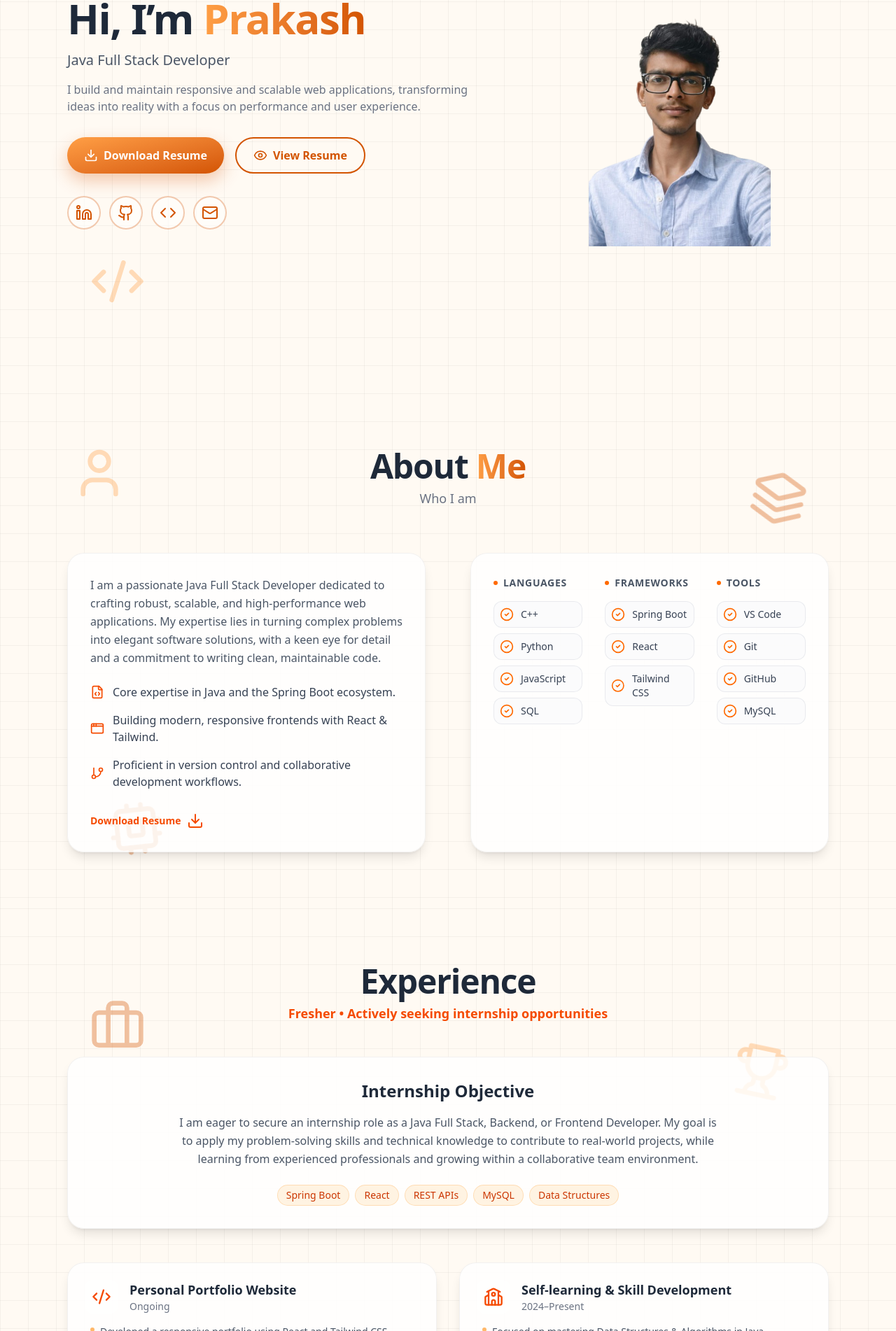
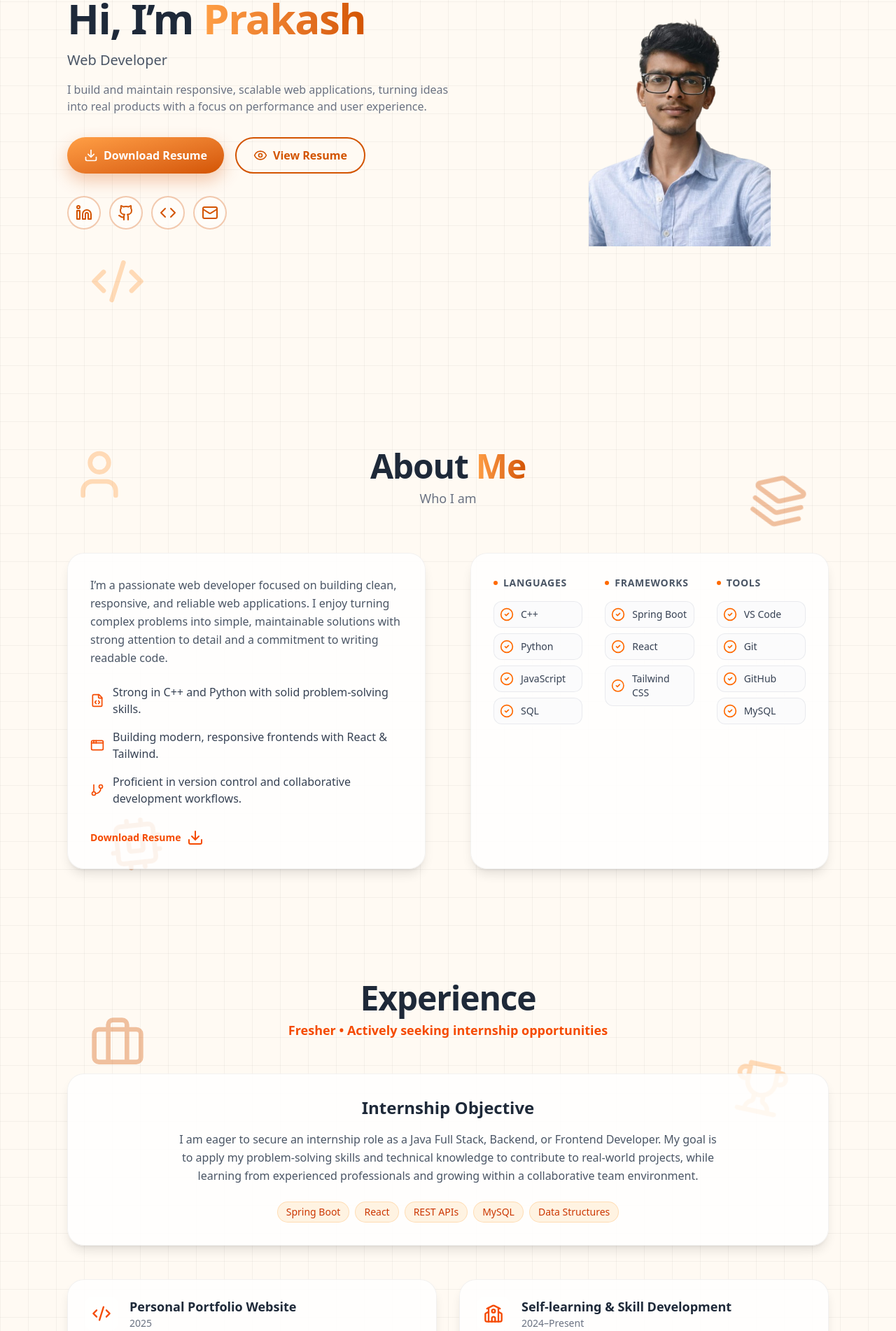
Before and after one commit to prakashseervi61/portfolio, a React (Vite) app: page / in a window 1280 px wide. Shown: the part 238-2140 px from the top of the page at 70% size. Built offline with nearby package versions, Linux system fonts and the light colour scheme.

Commit message:
updated content and resume link

```diff
--- a/src/components/About.jsx
+++ b/src/components/About.jsx
@@ -1,4 +1,3 @@
-import React from 'react';
 import { Download, CheckCircle2, FileCode, AppWindow, GitBranch } from 'lucide-react';
 import StickerLayer from './StickerLayer';
 
@@ -63,15 +62,15 @@ const About = () => {
           <div className="bg-white/80 border border-black/5 rounded-3xl shadow-lg
                           transition-all duration-300 hover:shadow-2xl hover:-translate-y-1 p-8">
             <p className="text-gray-600 leading-relaxed">
-              I am a passionate Java Full Stack Developer dedicated to crafting robust, scalable, and high-performance web applications. My expertise lies in turning complex problems into elegant software solutions, with a keen eye for detail and a commitment to writing clean, maintainable code.
+              I’m a passionate web developer focused on building clean, responsive, and reliable web applications. I enjoy turning complex problems into simple, maintainable solutions with strong attention to detail and a commitment to writing readable code.
             </p>
             <ul className="mt-6 space-y-4">
-              <Highlight icon={FileCode}>Core expertise in Java and the Spring Boot ecosystem.</Highlight>
+              <Highlight icon={FileCode}>Strong in C++ and Python with solid problem-solving skills.</Highlight>
               <Highlight icon={AppWindow}>Building modern, responsive frontends with React & Tailwind.</Highlight>
               <Highlight icon={GitBranch}>Proficient in version control and collaborative development workflows.</Highlight>
             </ul>
             <a
-              href="/resume.pdf"
+              href="resume.pdf"
               download="Prakash_Resume.pdf"
               className="inline-flex items-center gap-2 mt-8 text-sm font-semibold text-orange-600
                           transition-transform duration-300 hover:translate-x-1"
--- a/src/components/Experience.jsx
+++ b/src/components/Experience.jsx
@@ -49,7 +49,7 @@ const Experience = () => {
     {
       icon: CodeXml,
       title: "Personal Portfolio Website",
-      duration: "Ongoing",
+      duration: "2025",
       details: ["Developed a responsive portfolio using React and Tailwind CSS.", "Implemented interactive UI components and a modern, clean design."],
       techStack: ["React", "Tailwind CSS", "JavaScript", "Vite"],
     },
--- a/src/components/Hero.jsx
+++ b/src/components/Hero.jsx
@@ -32,15 +32,14 @@ const Hero = () => {
               </span>
             </h1>
             <p className="mt-4 text-lg sm:text-xl font-medium text-gray-600">
-              Java Full Stack Developer
+              Web Developer
             </p>
             <p className="mt-4 max-w-xl mx-auto lg:mx-0 text-gray-500">
-              I build and maintain responsive and scalable web applications, transforming ideas into reality with a focus on performance and user experience.
-            </p>
+              I build and maintain responsive, scalable web applications, turning ideas into real products with a focus on performance and user experience.</p>
 
             <div className="mt-8 flex flex-col sm:flex-row justify-center lg:justify-start gap-4">
               <a
-                href="/resume.pdf"
+                href="resume.pdf"
                 download="Prakash_Resume.pdf"
                 className="inline-flex items-center justify-center gap-2 px-6 py-3 rounded-full font-semibold text-white bg-gradient-to-br from-[#ff9f45] to-[#d35400] shadow-[0_10px_25px_rgba(211,84,0,0.3)] transition-all duration-300 hover:shadow-[0_12px_30px_rgba(211,84,0,0.4)] hover:-translate-y-1"
               >
@@ -48,7 +47,7 @@ const Hero = () => {
                 Download Resume
               </a>
               <a
-                href="/resume.pdf"
+                href="resume.pdf"
                 target="_blank"
                 rel="noopener noreferrer"
                 className="inline-flex items-center justify-center gap-2 px-6 py-3 rounded-full font-semibold text-[#d35400] bg-transparent border-2 border-[#d35400] transition-all duration-300 hover:bg-[rgba(211,84,0,0.1)] hover:-translate-y-1"
```
